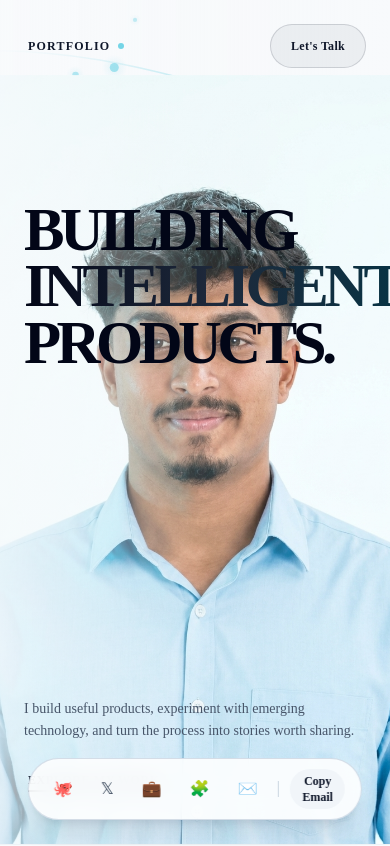
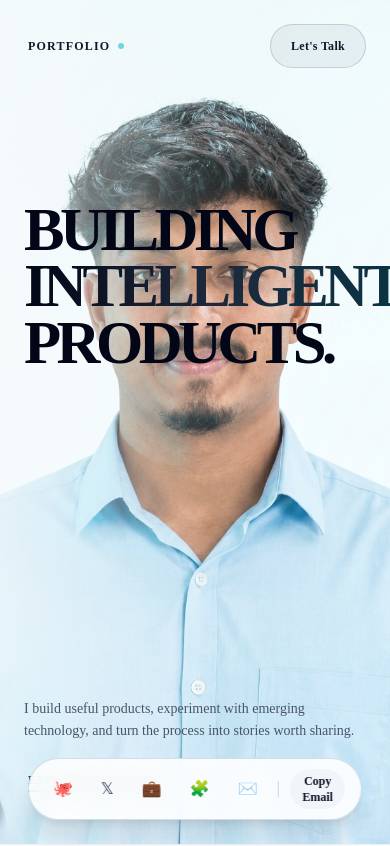
Before and after one commit to sanketchute17-ctrl/Portfolio, a Next.js app: page / in a window 390 px wide. Shown: the top 846 px of the page. Built offline with nearby package versions, Linux system fonts and the light colour scheme; a web font is replaced by a local one.

Commit message:
feat: enlarge hero portrait scale to 140% and remove vertical manifesto text

```diff
--- a/components/glass-hero.tsx
+++ b/components/glass-hero.tsx
@@ -141,9 +141,9 @@ export function GlassHero() {
       className="relative w-full min-h-[100svh] overflow-hidden bg-transparent select-none animate-hero-entry z-10"
       aria-label="Liquid Glass Interactive Hero"
     >
-      {/* Background Image Layer 1: Base Image (Enlarged 125% Scale) */}
+      {/* Background Image Layer 1: Base Image (Enlarged 140% Scale) */}
       <div className="absolute inset-0 w-full h-full pointer-events-none flex items-end justify-center md:justify-end z-10">
-        <div className="w-full h-full max-h-[105vh] flex items-end justify-center md:justify-end transform scale-110 md:scale-125 origin-bottom md:origin-bottom-right">
+        <div className="w-full h-full max-h-[115vh] flex items-end justify-center md:justify-end transform scale-125 md:scale-140 origin-bottom md:origin-bottom-right">
           <picture className="h-full w-full flex items-end justify-center md:justify-end">
             <source media="(max-width: 767px)" srcSet="/images/Base_image_mobile.png" />
             <img
@@ -160,7 +160,7 @@ export function GlassHero() {
         className="absolute inset-0 w-full h-full pointer-events-none reveal-mask-layer z-20 flex items-end justify-center md:justify-end"
         aria-hidden="true"
       >
-        <div className="w-full h-full max-h-[105vh] flex items-end justify-center md:justify-end transform scale-110 md:scale-125 origin-bottom md:origin-bottom-right">
+        <div className="w-full h-full max-h-[115vh] flex items-end justify-center md:justify-end transform scale-125 md:scale-140 origin-bottom md:origin-bottom-right">
           <picture className="h-full w-full flex items-end justify-center md:justify-end">
             <source media="(max-width: 767px)" srcSet="/images/Reveal_image_mobile.png" />
             <img
@@ -220,16 +220,6 @@ export function GlassHero() {
           </Link>
         </div>
 
-        {/* Right Side Vertical Editorial Manifesto */}
-        <div className="hidden lg:block absolute right-8 top-[36%] transform -translate-y-1/2 pointer-events-auto animate-manifesto">
-          <div className="flex items-center space-x-4 rotate-90 origin-right">
-            <span className="w-12 h-[1px] bg-slate-300"></span>
-            <p className="font-mono text-[11px] font-medium tracking-[0.25em] text-slate-400 uppercase whitespace-nowrap">
-              BUILDING THE NEXT VERSION IN PUBLIC
-            </p>
-          </div>
-        </div>
-
       </div>
     </section>
   );
```
